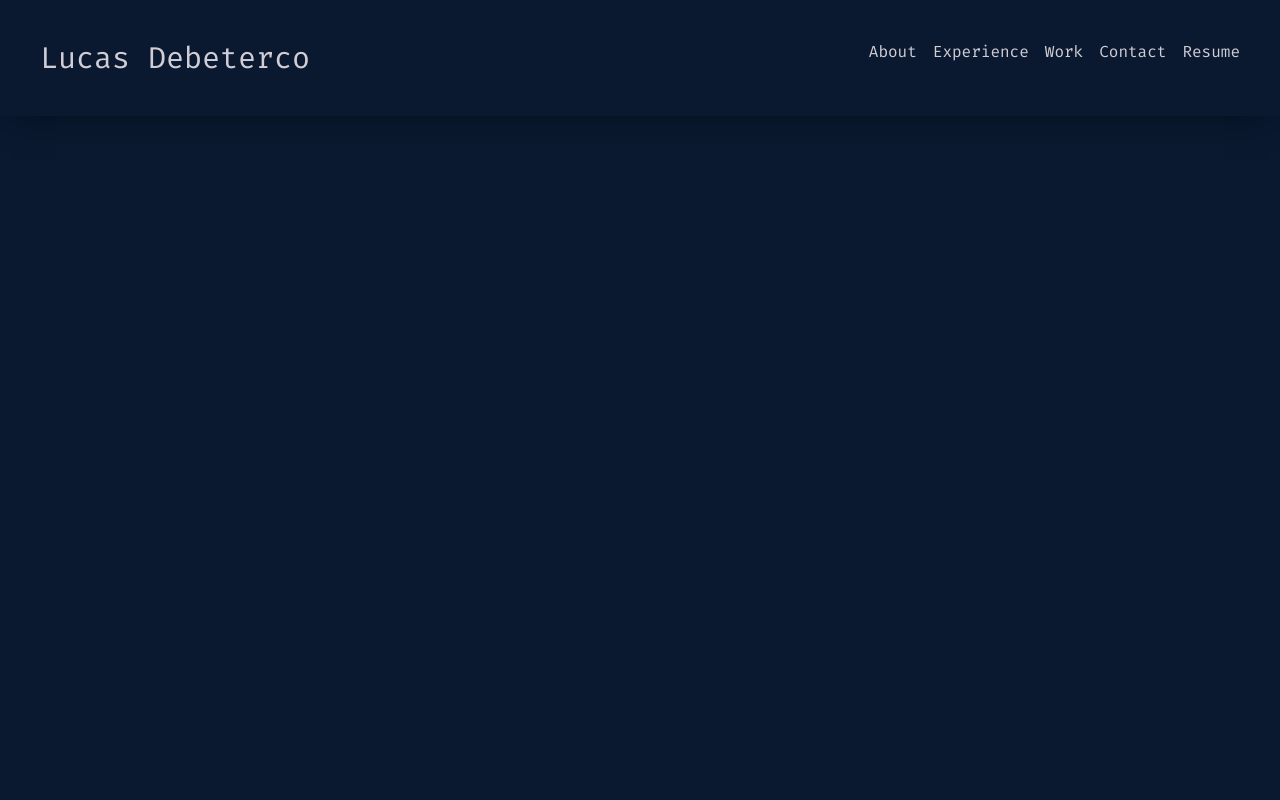
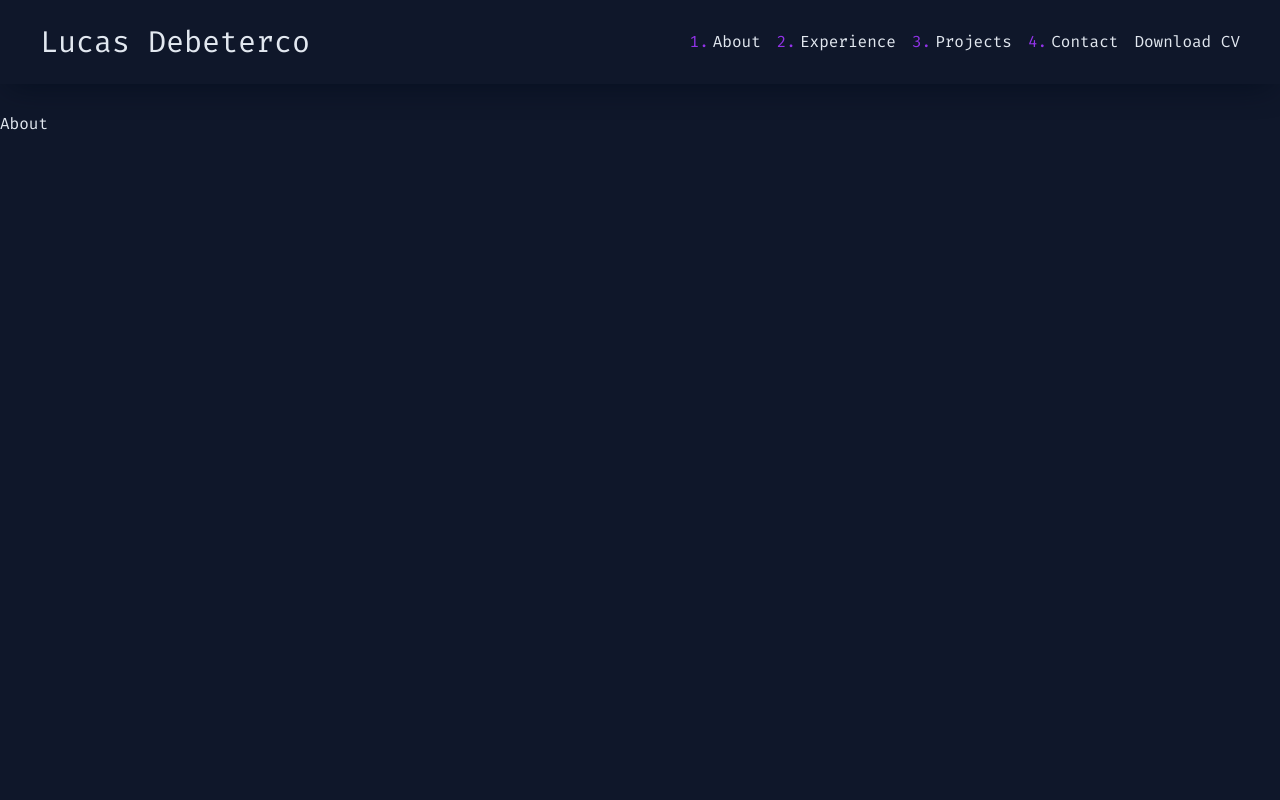
Before and after one commit to lucasdebeterco/lucasdebeterco-dev, a Next.js app: page / in a window 1280 px wide. Shown: the top 800 px of the page. Built offline with nearby package versions, Linux system fonts and the light colour scheme.

Commit message:
header and navigations

```diff
--- a/src/app/components/header.tsx
+++ /dev/null
@@ -1,15 +0,0 @@
-export function Header() {
-    return (
-        <div className="flex justify-between p-10 shadow-overlay">
-            <span className="text-3xl">Lucas Debeterco</span>
-            <nav>
-                <ul className="flex gap-4">
-                    <li><a href="#">About</a></li>
-                    <li><a href="#">Experience</a></li>
-                    <li><a href="#">Work</a></li>
-                    <li><a href="#">Contact</a></li>
-                    <li><a href="#">Resume</a></li>
-                </ul>
-            </nav>
-        </div>)
-}
--- /dev/null
+++ b/src/app/components/header/header-link.tsx
@@ -0,0 +1,22 @@
+'use client'
+
+import Link from 'next/link'
+
+import { scrollSmoothTo } from '@/app/utils/scrollSmoothTo'
+
+interface HeaderLinkProps {
+    sectionId: string
+    children: React.ReactNode
+}
+
+export function HeaderLink({ sectionId, children }: HeaderLinkProps) {
+    return (
+        <Link
+            href="#"
+            className="transition hover:text-purple-600"
+            onClick={(e) => scrollSmoothTo(e, sectionId)}
+        >
+            {children}
+        </Link>
+    )
+}
--- /dev/null
+++ b/src/app/components/header/header.tsx
@@ -0,0 +1,31 @@
+import Link from 'next/link'
+
+import { HeaderLink } from '@/app/components/header/header-link'
+
+export function Header() {
+    return (
+        <div className="fixed flex w-full items-center justify-between bg-slate-900 px-10 py-6 shadow-overlay">
+            <span className="text-3xl">Lucas Debeterco</span>
+
+            <nav className="flex gap-4">
+                <HeaderLink sectionId="about-section">
+                    <span className="mr-1 text-purple-600">1.</span>
+                    About
+                </HeaderLink>
+                <HeaderLink sectionId="experience-section">
+                    <span className="mr-1 text-purple-600">2.</span>
+                    Experience
+                </HeaderLink>
+                <HeaderLink sectionId="projects-section">
+                    <span className="mr-1 text-purple-600">3.</span>
+                    Projects
+                </HeaderLink>
+                <HeaderLink sectionId="contact-section">
+                    <span className="mr-1 text-purple-600">4.</span>
+                    Contact
+                </HeaderLink>
+                <Link href="#">Download CV</Link>
+            </nav>
+        </div>
+    )
+}
--- a/src/app/globals.css
+++ b/src/app/globals.css
@@ -3,6 +3,22 @@
 @tailwind utilities;
 
 body {
-  background: #0a192f;
-  color: #d0cdd6;
+    background: theme('colors.slate.900');
+    color: theme('colors.slate.200');
+    scroll-behavior: smooth;
+
+    &::-webkit-scrollbar-track {
+        -webkit-box-shadow: inset 0 0 6px rgba(0,0,0,0.1);
+        background-color: theme('colors.slate.800');
+        border-radius: 10px;
+    }
+
+    &::-webkit-scrollbar {
+        width: 10px;
+    }
+
+    &::-webkit-scrollbar-thumb {
+        border-radius: 10px;
+        background-color: theme('colors.slate.600');
+    }
 }
--- a/src/app/page.tsx
+++ b/src/app/page.tsx
@@ -1,9 +1,24 @@
-import { Header } from '@/app/components/header'
+import { Header } from '@/app/components/header/header'
 
 export default function Home() {
     return (
         <>
             <Header />
+
+            <div className="pt-28">
+                <section id="about-section" className="h-screen">
+                    About
+                </section>
+                <section id="experience-section" className="h-screen">
+                    Experience
+                </section>
+                <section id="projects-section" className="h-screen">
+                    Projects
+                </section>
+                <section id="contact-section" className="h-screen">
+                    Contact
+                </section>
+            </div>
         </>
     )
 }
--- /dev/null
+++ b/src/app/utils/scrollSmoothTo.ts
@@ -0,0 +1,9 @@
+export function scrollSmoothTo(event, elementId) {
+    event.preventDefault()
+    const element = document.getElementById(elementId)
+
+    element.scrollIntoView({
+        block: 'start',
+        behavior: 'smooth'
+    })
+}
--- a/tailwind.config.ts
+++ b/tailwind.config.ts
@@ -8,6 +8,10 @@ const config: Config = {
     ],
     theme: {
         extend: {
+            colors: {
+                'background': '#0a192f',
+                'text-base': '#d0cdd6'
+            },
             boxShadow: {
                 overlay: '0 10px 30px -10px rgb(2 12 27 / 70%)'
             }
```
Also changed, not shown: 1 other file (tests, documents, lock files or other folders).
